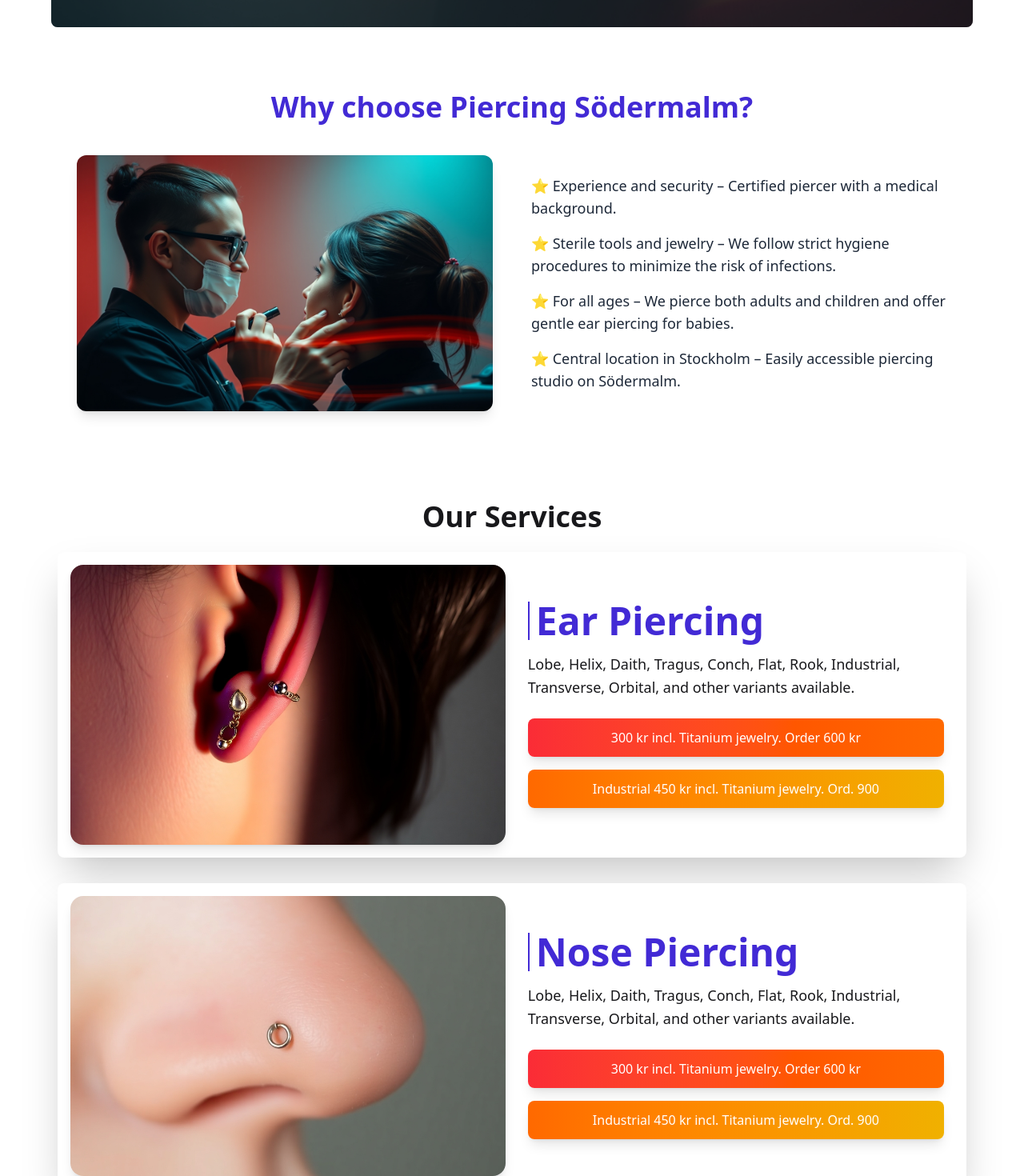
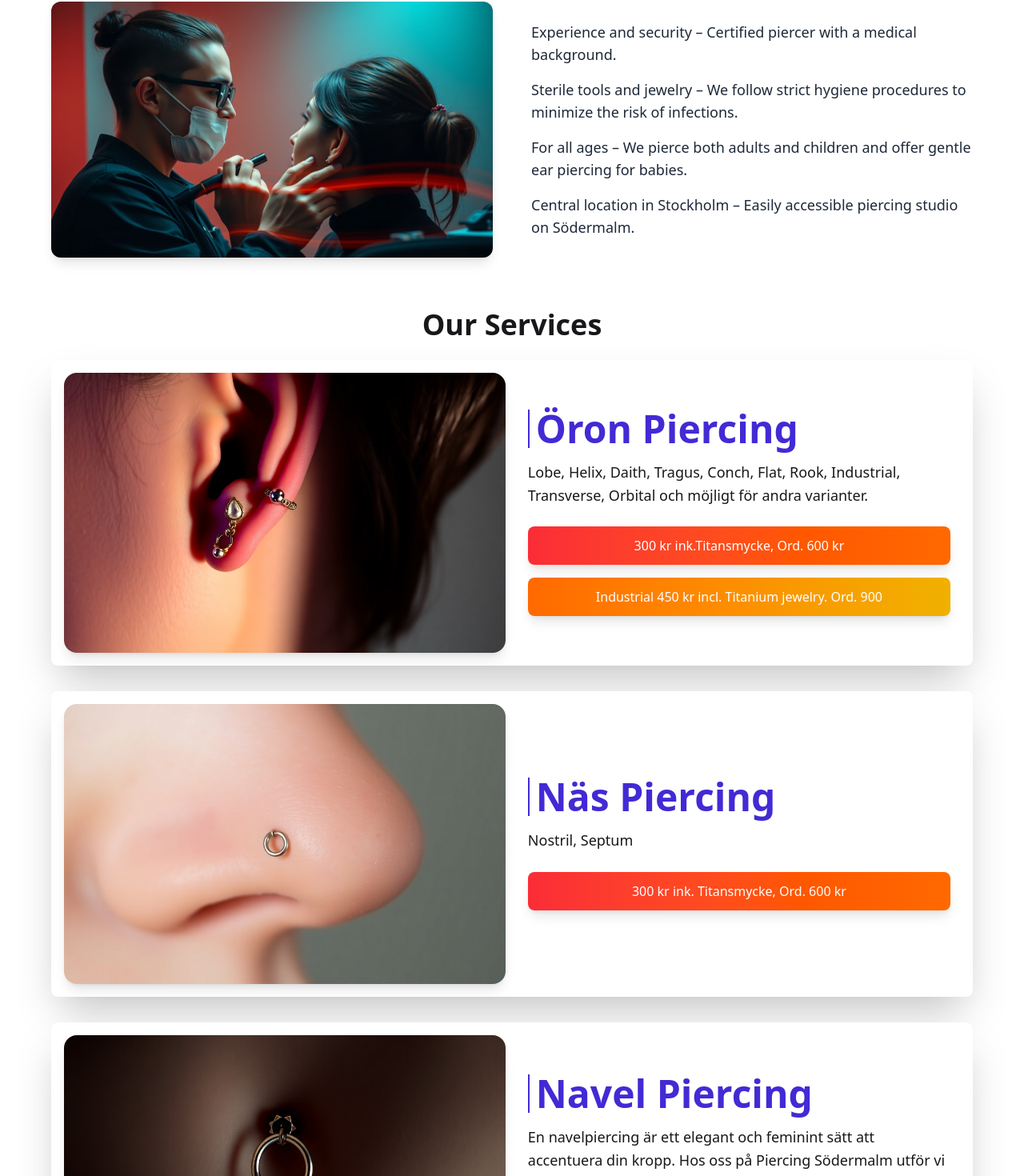
Before and after one commit to faysalsarker-dev/piercing, a React (Vite) app: page / in a window 1280 px wide. Shown: the part 851-2321 px from the top of the page at 80% size. Built offline with nearby package versions, Linux system fonts and the light colour scheme.

Commit message:
add card

```diff
--- a/src/components/Hero.jsx
+++ b/src/components/Hero.jsx
@@ -2,9 +2,9 @@ import React from 'react';
 import heroImge from "../assets/hero.jpg";
 const Hero = () => {
     return (
-        <div className='max-w-6xl mx-auto my-4 rounded-lg'>
+        <div className='max-w-7xl mx-auto my-4 rounded-lg'>
           <div
-  className="hero min-h-screen my-4 rounded-lg"
+  className="hero lg:h-[80vh] md:h-[40vh] sm:h-[40vh] h-[45vh] my-6 rounded-lg"
   style={{
     backgroundImage: `url(${heroImge})`,
   }}>
--- a/src/components/OnlineBooking.jsx
+++ b/src/components/OnlineBooking.jsx
@@ -1,11 +1,14 @@
 import React from "react";
+import { Link } from "react-router";
+import cover from "../assets/cover.jpg";
 
 const OnlineBooking = () => {
   return (
+
     <div className="relative bg-cover bg-center py-20 px-6 mx-4 md:mx-0 rounded-lg shadow-lg"
-      style={{ backgroundImage: "url('/your-background-image.jpg')" }}>
+      style={{ backgroundImage: `url(${cover})` }}>
       {/* Overlay */}
-      <div className="absolute inset-0 bg-black bg-opacity-50 rounded-lg"></div>
+      <div className="absolute inset-0  hero-overlay rounded-lg"></div>
 
       {/* Content */}
       <div className="relative z-10 text-white text-center max-w-2xl mx-auto">
@@ -14,9 +17,11 @@ const OnlineBooking = () => {
           Do you want to get a new piercing or get your ears pierced in a safe and professional way?
           Book your appointment online, call, or drop in.
         </p>
-        <button className="bg-accent hover:bg-accent-dark text-white text-lg font-semibold px-6 py-3 rounded-md shadow-lg transition">
-          Book Now
-        </button>
+    <Link to={'/online-booking'}>
+          <button className="bg-accent hover:bg-accent-dark text-white text-lg font-semibold px-6 py-3 rounded-md shadow-lg transition">
+            Book Now
+          </button>
+    </Link>
       </div>
     </div>
   );
--- a/src/components/Services.jsx
+++ b/src/components/Services.jsx
@@ -1,10 +1,12 @@
 
-import Card from "./Card";
+import Card from "./cards/Card";
+import Cardthree from "./cards/Cardthree";
 
 
-import ear from "../assets/ear.jpg";
-import nose from "../assets/nose.jpg";
-import nevel from "../assets/nevel.jpg";
+
+
+
+import Cardtwo from "./cards/Cardtwo";
 
 const Services = () => {
 
@@ -19,35 +21,16 @@ const Services = () => {
 
     //   });
 
-  const fakeData =[
-    {
-      id:1,
-      title:'Ear Piercing',
-      img:ear
-    },
-    {
-      id:2,
-      title:'Nose Piercing',
-      img:nose
-    },
-    {
-      id:3,
-      title:'Nose Piercing',
-      img:nevel
-    },
-  ]
+
 
 
     return (
         <div className="my-6">
             <h2 className="text-4xl text-center my-6 font-bold">Our Services</h2>
           <div className="grid grid-cols-1 gap-8 mt-4">
-
-              {
-                fakeData?.map((data,idx) => (
-                  <Card key={idx} data={data} />
-                ))
-              }
+               <Card/>
+            <Cardtwo/>
+            <Cardthree/>
           </div>
 
         </div>
--- a/src/components/WhyChooseUs.jsx
+++ b/src/components/WhyChooseUs.jsx
@@ -5,7 +5,7 @@ import Images from "../assets/whychooseus.jpg";
 
 const WhyChooseUs = () => {
   return (
-    <div className="container mx-auto px-6 py-16">
+    <div className="my-4">
       {/* Heading */}
       <motion.h2
         initial={{ opacity: 0, y: -20 }}
@@ -42,25 +42,25 @@ const WhyChooseUs = () => {
           viewport={{ once: true }}
         >
           {/* Feature List */}
-          <div className="space-y-4">
+          <ul className="space-y-4 list-disc">
             {[
               "Experience and security – Certified piercer with a medical background.",
               "Sterile tools and jewelry – We follow strict hygiene procedures to minimize the risk of infections.",
               "For all ages – We pierce both adults and children and offer gentle ear piercing for babies.",
               "Central location in Stockholm – Easily accessible piercing studio on Södermalm.",
             ].map((feature, index) => (
-              <motion.div
+              <motion.li
                 key={index}
-                className="flex items-start gap-3 text-gray-800 text-lg"
+                className="flex items-start gap-3  text-gray-800 text-lg"
                 initial={{ opacity: 0, x: -20 }}
                 whileInView={{ opacity: 1, x: 0 }}
                 transition={{ duration: 0.5, delay: index * 0.15, ease: "easeOut" }}
                 viewport={{ once: true }}
               >
-               ⭐ {feature}
-              </motion.div>
+               {feature}
+              </motion.li>
             ))}
-          </div>
+          </ul>
         </motion.div>
       </div>
     </div>
--- /dev/null
+++ b/src/components/cards/Card.jsx
@@ -0,0 +1,67 @@
+
+
+import React from "react";
+import { motion } from "framer-motion";
+
+import ear from "../../assets/ear.jpg";
+
+const Card = () => {
+
+  return (
+    <div className="flex flex-col md:flex-row items-center gap-4 bg-base-100 shadow-2xl p-4 rounded-lg">
+      {/* Image Section */}
+      <motion.div
+        initial={{ opacity: 0, x: -50 }}
+        whileInView={{ opacity: 1, x: 0 }}
+        transition={{ duration: 0.6, ease: "easeOut" }}
+        viewport={{ once: true }}
+        className="relative w-full md:w-1/2"
+      >
+        <div className="relative rounded-2xl overflow-hidden shadow-lg">
+          <img
+            src={ear}
+            alt="Ear Piercing"
+            className="w-full h-[350px] object-cover transition-transform duration-500 hover:scale-105"
+          />
+
+        </div>
+      </motion.div>
+
+      {/* Content Section */}
+      <motion.div
+        initial={{ opacity: 0, x: 50 }}
+        whileInView={{ opacity: 1, x: 0 }}
+        transition={{ duration: 0.6, delay: 0.2, ease: "easeOut" }}
+        viewport={{ once: true }}
+        className="w-full md:w-1/2 p-3 text-center md:text-left"
+      >
+        <h2 className="text-5xl font-bold text-primary mb-4 pl-2 border-l-2 border-primary">
+        Öron Piercing
+        </h2>
+        <p className="text-lg leading-relaxed mb-6">
+        Lobe, Helix, Daith, Tragus, Conch, Flat, Rook,  Industrial, Transverse, Orbital och möjligt för andra varianter.
+        </p>
+
+        {/* Pricing */}
+        <div className="flex flex-col space-y-4">
+          <motion.button
+            whileHover={{ scale: 1.05 }}
+            whileTap={{ scale: 0.95 }}
+            className="bg-gradient-to-r from-red-500 to-orange-500 text-white px-6 py-3  shadow-lg rounded-lg transition-all duration-300 hover:shadow-xl"
+          >
+           300 kr ink.Titansmycke, Ord. 600 kr
+          </motion.button>
+          <motion.button
+            whileHover={{ scale: 1.05 }}
+            whileTap={{ scale: 0.95 }}
+            className="bg-gradient-to-r from-orange-500 to-yellow-500 text-white px-6 py-3 rounded-lg shadow-lg transition-all duration-300 hover:shadow-xl"
+          >
+            Industrial 450 kr incl. Titanium jewelry. Ord. 900
+          </motion.button>
+        </div>
+      </motion.div>
+    </div>
+  );
+};
+
+export default Card;
--- a/src/components/Card.jsx
+++ b/src/components/cards/Cardthree.jsx
@@ -3,10 +3,10 @@
 import React from "react";
 import { motion } from "framer-motion";
 
+import nevel from "../../assets/nevel.jpg";
 
+const Cardthree = () => {
 
-const Card = ({data}) => {
-console.log(data,'data');
   return (
     <div className="flex flex-col md:flex-row items-center gap-4 bg-base-100 shadow-2xl p-4 rounded-lg">
       {/* Image Section */}
@@ -19,7 +19,7 @@ console.log(data,'data');
       >
         <div className="relative rounded-2xl overflow-hidden shadow-lg">
           <img
-            src={data.img}
+            src={nevel}
             alt="Ear Piercing"
             className="w-full h-[350px] object-cover transition-transform duration-500 hover:scale-105"
           />
@@ -36,11 +36,11 @@ console.log(data,'data');
         className="w-full md:w-1/2 p-3 text-center md:text-left"
       >
         <h2 className="text-5xl font-bold text-primary mb-4 pl-2 border-l-2 border-primary">
-         {data.title}
+
+Navel Piercing
         </h2>
         <p className="text-lg leading-relaxed mb-6">
-          Lobe, Helix, Daith, Tragus, Conch, Flat, Rook, Industrial,
-          Transverse, Orbital, and other variants available.
+        En navelpiercing är ett elegant och feminint sätt att accentuera din kropp. Hos oss på Piercing Södermalm utför vi säkra och professionella navelpiercingar med sterila verktyg och smycken av titan.
         </p>
 
         {/* Pricing */}
@@ -50,19 +50,13 @@ console.log(data,'data');
             whileTap={{ scale: 0.95 }}
             className="bg-gradient-to-r from-red-500 to-orange-500 text-white px-6 py-3  shadow-lg rounded-lg transition-all duration-300 hover:shadow-xl"
           >
-            300 kr incl. Titanium jewelry. Order 600 kr
+          350 kr ink. Titansmycke, Ord. 700 kr
           </motion.button>
-          <motion.button
-            whileHover={{ scale: 1.05 }}
-            whileTap={{ scale: 0.95 }}
-            className="bg-gradient-to-r from-orange-500 to-yellow-500 text-white px-6 py-3 rounded-lg shadow-lg transition-all duration-300 hover:shadow-xl"
-          >
-            Industrial 450 kr incl. Titanium jewelry. Ord. 900
-          </motion.button>
+
         </div>
       </motion.div>
     </div>
   );
 };
 
-export default Card;
+export default Cardthree;
--- /dev/null
+++ b/src/components/cards/Cardtwo.jsx
@@ -0,0 +1,61 @@
+
+
+import React from "react";
+import { motion } from "framer-motion";
+
+import nose from "../../assets/nose.jpg";
+
+const Cardtwo = () => {
+
+  return (
+    <div className="flex flex-col md:flex-row items-center gap-4 bg-base-100 shadow-2xl p-4 rounded-lg">
+      {/* Image Section */}
+      <motion.div
+        initial={{ opacity: 0, x: -50 }}
+        whileInView={{ opacity: 1, x: 0 }}
+        transition={{ duration: 0.6, ease: "easeOut" }}
+        viewport={{ once: true }}
+        className="relative w-full md:w-1/2"
+      >
+        <div className="relative rounded-2xl overflow-hidden shadow-lg">
+          <img
+            src={nose}
+            alt="Ear Piercing"
+            className="w-full h-[350px] object-cover transition-transform duration-500 hover:scale-105"
+          />
+
+        </div>
+      </motion.div>
+
+      {/* Content Section */}
+      <motion.div
+        initial={{ opacity: 0, x: 50 }}
+        whileInView={{ opacity: 1, x: 0 }}
+        transition={{ duration: 0.6, delay: 0.2, ease: "easeOut" }}
+        viewport={{ once: true }}
+        className="w-full md:w-1/2 p-3 text-center md:text-left"
+      >
+        <h2 className="text-5xl font-bold text-primary mb-4 pl-2 border-l-2 border-primary">
+        Näs Piercing
+        </h2>
+        <p className="text-lg leading-relaxed mb-6">
+        Nostril, Septum
+        </p>
+
+        {/* Pricing */}
+        <div className="flex flex-col space-y-4">
+          <motion.button
+            whileHover={{ scale: 1.05 }}
+            whileTap={{ scale: 0.95 }}
+            className="bg-gradient-to-r from-red-500 to-orange-500 text-white px-6 py-3  shadow-lg rounded-lg transition-all duration-300 hover:shadow-xl"
+          >
+           300 kr ink. Titansmycke, Ord. 600 kr
+          </motion.button>
+
+        </div>
+      </motion.div>
+    </div>
+  );
+};
+
+export default Cardtwo;
--- a/src/pages/home/Home.jsx
+++ b/src/pages/home/Home.jsx
@@ -15,7 +15,7 @@ const Home = () => {
   return (
     <div>
   <Hero />
-  <div className="max-w-6xl mx-auto flex flex-col px-2">
+  <div className="max-w-6xl mx-auto flex flex-col ">
     <WhyChooseUs />  {/* Establish trust early */}
     <Services />  {/* Show what you offer */}
     <OnlineBooking />  {/* CTA to convert users */}
--- a/src/root/Root.jsx
+++ b/src/root/Root.jsx
@@ -5,9 +5,11 @@ import Footer from "../components/Footer";
 
 const Root = () => {
     return (
-        <div>
+        <div className="overflow-x-hidden overflow-y-auto">
             <Navbar/>
-        <div className=" min-h-screen">  <Outlet/></div>
+        <div className=" min-h-screen px-2">
+            <Outlet/>
+    </div>
             <Footer/>
         </div>
     );
```
Also changed, not shown: src/pages/about/AboutUs.jsx (added, +71 -0 lines), src/pages/onlineBooking/OnlineBooking.jsx (+50 -68 lines), src/router/router.jsx (+6 -1 lines), src/assets/cover.jpg (added).
